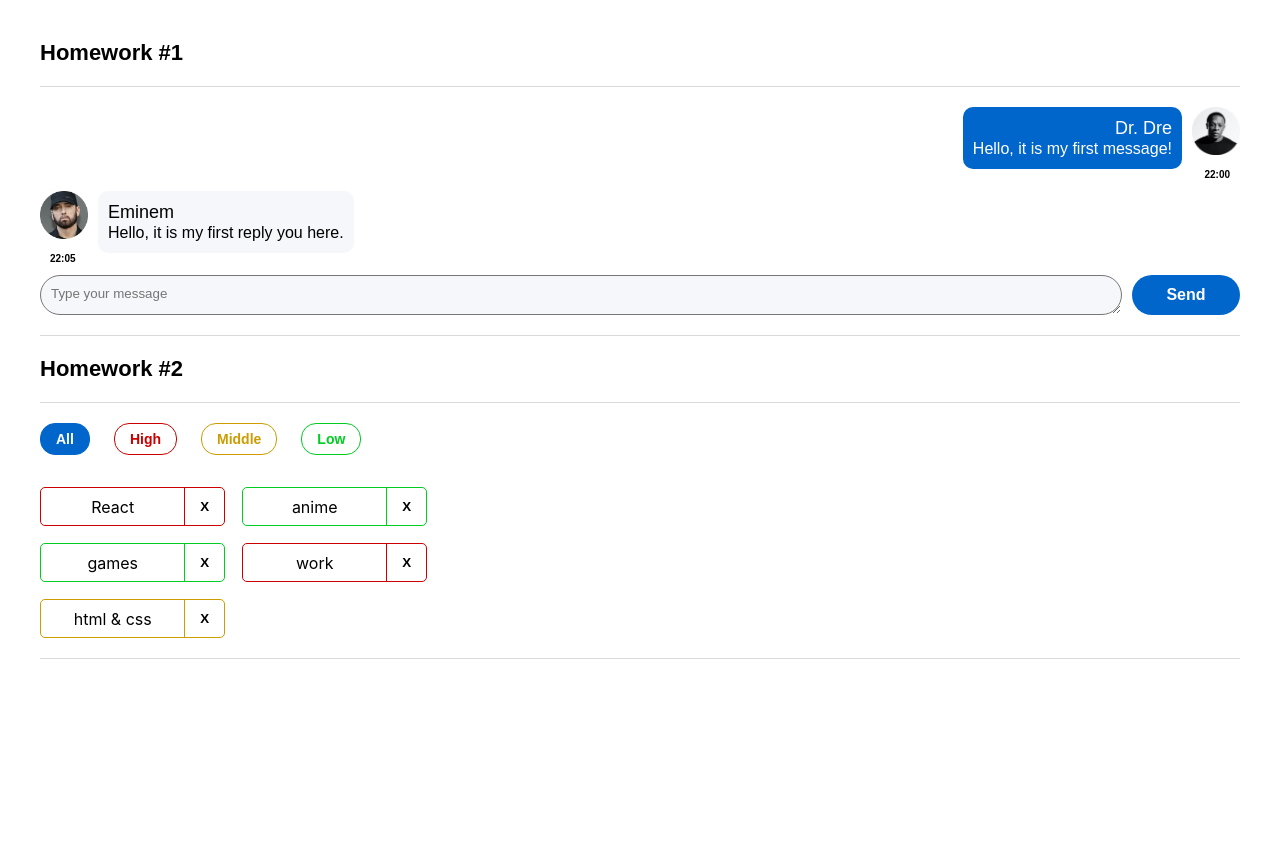
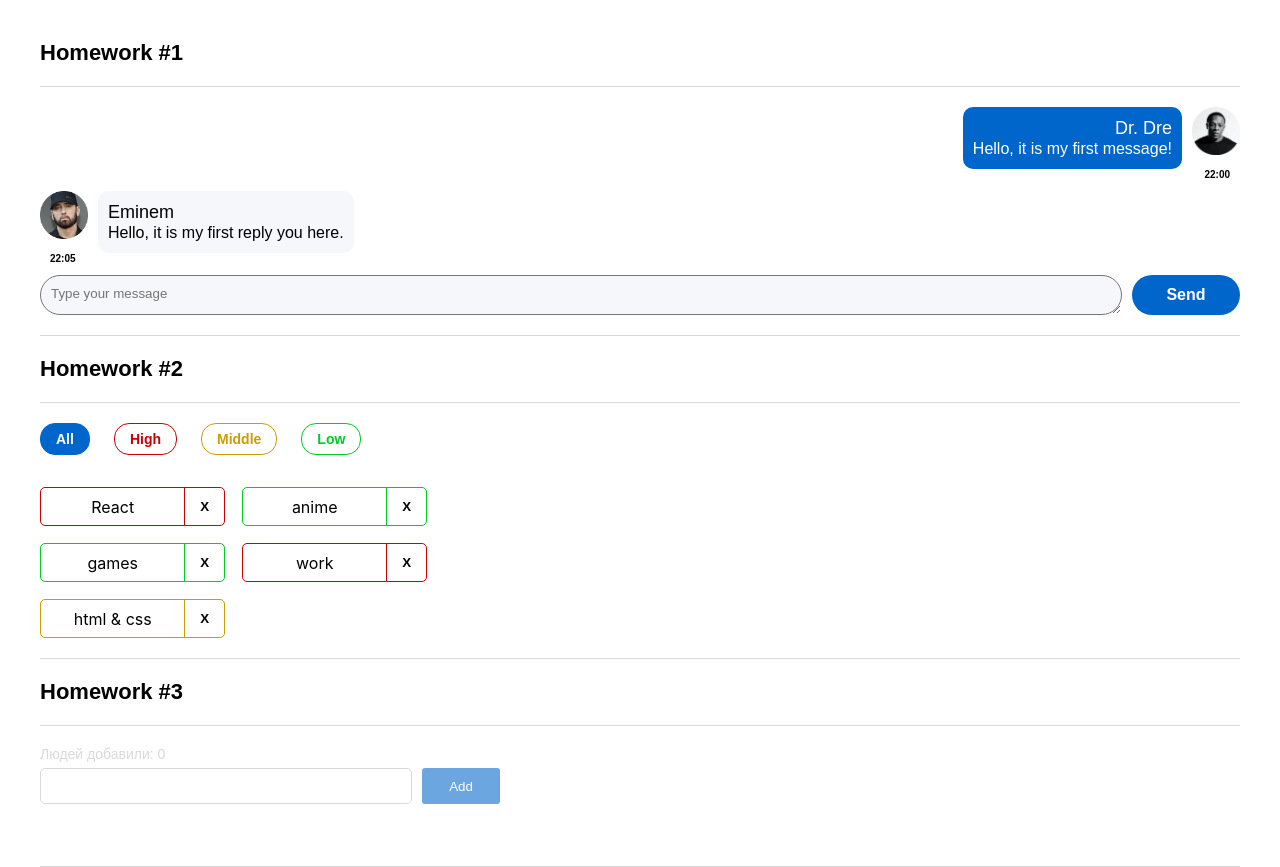
Before and after one commit to eliseevais/14-homework-autochek-ignat, a React (Create React App) app: page / in a window 1280 px wide. Before the commit the page ends 800 px from the top, so only its background shows below. Built offline with nearby package versions, Linux system fonts and the light colour scheme.

Commit message:
sprint02 week03

```diff
--- a/src/s1-main/App.tsx
+++ b/src/s1-main/App.tsx
@@ -2,6 +2,7 @@ import React from 'react'
 import s from './App.module.css'
 import HW1 from '../s2-homeworks/hw01/HW1'
 import HW2 from "../s2-homeworks/hw02/HW2";
+import HW3 from "../s2-homeworks/hw03/HW3";
 
 function App() {
   return (
@@ -9,7 +10,7 @@ function App() {
       <HW1/>
       {/*раскомментировать по ходу выполнения*/}
       <HW2/>
-      {/*<HW3/>*/}
+      <HW3/>
       {/*<HW4/>*/}
 
       {/*при выполнении дз 5 и более - закомментировать здесь дз 1-4, так как они есть внутри дз 5*/}
--- a/src/s2-homeworks/hw03/Greeting.module.css
+++ b/src/s2-homeworks/hw03/Greeting.module.css
@@ -1,28 +1,55 @@
 .greetingForm {
+  min-height: 100px;
+  font-family: 'Montserrat', sans-serif;
+  font-size: 14px;
+  font-weight: 400;
+  color: #D9D9D9;
 }
 
 .inputAndButtonContainer {
+  display: flex;
 }
 
-.error {
+.inputAndButtonContainer .error {
+  color: #CC0000;
 }
 
-.input {
+.inputAndButtonContainer input {
+  width: 372px;
+  height: 36px;
+  padding: 4px;
+  margin: 6px 0;
+  border: 1px solid #D9D9D9;
+  border-radius: 5px;
 }
 
 .input:focus {
 }
 
-.errorInput {
+.inputAndButtonContainer .errorInput {
 }
 
-.button {
+.inputAndButtonContainer button {
+  width: 78px;
+  height: 36px;
+  margin: 6px 0 0 10px;
+  border-radius: 3px;
+  background-color: rgba(0, 102, 204, 0.58);
+  color: #FFFFFF;
+  text-transform: capitalize;
+  border: none;
 }
 
-.button:focus {
+.inputAndButtonContainer button:hover {
+  background-color: #0066CC;
+}
+
+.inputAndButtonContainer button:focus {
+  background-color: #0066CC;
 }
 
 .button:active {
+
 }
 
 .button:disabled {
@@ -32,4 +59,8 @@
 }
 
 .greeting {
+  font-family: 'Montserrat', sans-serif;
+  font-size: 14px;
+  font-weight: 500;
+  color: #000000;
 }
--- a/src/s2-homeworks/hw03/Greeting.tsx
+++ b/src/s2-homeworks/hw03/Greeting.tsx
@@ -1,15 +1,21 @@
-import React, {ChangeEvent, KeyboardEvent} from 'react'
+import React, {
+  ChangeEvent,
+  ChangeEventHandler, FocusEventHandler,
+  KeyboardEvent, KeyboardEventHandler,
+  MouseEventHandler
+} from 'react'
 import s from './Greeting.module.css'
 
-type GreetingPropsType = {
-    name: any // need to fix any
-    setNameCallback: any // need to fix any
-    addUser: any // need to fix any
-    onBlur: any // need to fix any
-    onEnter: any // need to fix any
-    error: any // need to fix any
-    totalUsers: any // need to fix any
-    lastUserName?: any // need to fix any
+export type GreetingPropsType = {
+    name: string // need to fix any
+    setNameCallback: ChangeEventHandler<HTMLInputElement> // need to fix any
+  // (e: ChangeEvent<HTMLInputElement>) => void
+    addUser: MouseEventHandler<HTMLButtonElement> // need to fix any
+    onBlur: FocusEventHandler<HTMLInputElement> // need to fix any
+    onEnter: KeyboardEventHandler<HTMLInputElement> // need to fix any
+    error: string // need to fix any
+    totalUsers: number // need to fix any
+    lastUserName: string // need to fix any
 }
 
 // презентационная компонента (для верстальщика)
--- a/src/s2-homeworks/hw03/GreetingContainer.tsx
+++ b/src/s2-homeworks/hw03/GreetingContainer.tsx
@@ -1,20 +1,34 @@
-import React, { ChangeEvent, KeyboardEvent, useState } from 'react'
+import React, {ChangeEvent, KeyboardEvent, useState} from 'react'
 import Greeting from './Greeting'
-import { UserType } from './HW3'
+import {pureAddUserCallback, UserType} from './HW3'
 
 type GreetingContainerPropsType = {
-    users: any // need to fix any
-    addUserCallback: any // need to fix any
+  users: UserType[] // need to fix any
+  addUserCallback: (name: string) => void // need to fix any
 }
 
-export const pureAddUser = (name: any, setError: any, setName: any, addUserCallback: any) => {
+export const pureAddUser = (name: string, setError: (error: string) => void, setName: (name: string) => void, addUserCallback: (name: string) => void) => {
+  if (name.trim() === '') {
+    setError('Ошибка! Введите имя!')
+  } else {
+    addUserCallback(name);
+    setName('')
+  }
   // если имя пустое - показать ошибку, иначе - добавить юзера и очистить инпут
 }
 
-export const pureOnBlur = (name: any, setError: any) => { // если имя пустое - показать ошибку
+export const pureOnBlur = (name: string, setError: (error: string) => void) => {
+  // если имя пустое - показать ошибку
+  if (name.trim() === '') {
+    setError('Ошибка! Введите имя!')
+  }
 }
 
-export const pureOnEnter = (e: any, addUser: any) => { // если нажата кнопка Enter - добавить
+export const pureOnEnter = (e: KeyboardEvent<HTMLInputElement>, addUser: () => void) => {
+  // если нажата кнопка Enter - добавить
+  if (e.charCode === 13) {
+    addUser()
+  }
 }
 
 // более простой и понятный для новичков
@@ -26,11 +40,13 @@ const GreetingContainer: React.FC<GreetingContainerPropsType> = ({
                                                                    addUserCallback,
                                                                  }) => {
   // деструктуризация пропсов
-    const [name, setName] = useState<any>('') // need to fix any
-    const [error, setError] = useState<any>('') // need to fix any
+  const [name, setName] = useState<string>('') // need to
+  // fix any
+  const [error, setError] = useState<string>('') // need to fix any
 
-    const setNameCallback = (e: any) => { // need to fix any
-        setName('some name') // need to fix
+  const setNameCallback = (e: ChangeEvent<HTMLInputElement>) => { // need
+    // to fix any
+    setName(e.currentTarget.value) // need to fix
 
     error && setError('')
   }
@@ -42,12 +58,12 @@ const GreetingContainer: React.FC<GreetingContainerPropsType> = ({
     pureOnBlur(name, setError)
   }
 
-    const onEnter = (e: any) => {
+  const onEnter = (e: KeyboardEvent<HTMLInputElement>) => {
     pureOnEnter(e, addUser)
   }
 
-    const totalUsers = 0 // need to fix
-    const lastUserName = 'some name' // need to fix
+  const totalUsers = users.length // need to fix
+  const lastUserName = totalUsers ? users[totalUsers -1].name : '' // need to fix
 
   return (
     <Greeting
--- a/src/s2-homeworks/hw03/HW3.tsx
+++ b/src/s2-homeworks/hw03/HW3.tsx
@@ -1,12 +1,13 @@
-import React, { useState } from 'react'
-import { v1 } from 'uuid'
+import React, {useState} from 'react'
+import {v1} from 'uuid'
 import s2 from '../../s1-main/App.module.css'
 import GreetingContainer from './GreetingContainer'
 
 /*
-* 1 - описать тип UserType
-* 2 - указать нужный тип в useState с users
-* 3 - дописать типы и логику функции pureAddUserCallback и проверить её тестами
+* 1 done - описать тип UserType
+* 2 done - указать нужный тип в useState с users
+* 3 done - дописать типы и логику функции pureAddUserCallback и проверить её
+*  тестами
 * 4 - в файле GreetingContainer.tsx дописать типизацию пропсов
 * 5 - в файле GreetingContainer.tsx указать нужные типы в useState с name и error
 * 6 - в файле GreetingContainer.tsx дописать тип и логику функции setNameCallback
@@ -19,20 +20,22 @@ import GreetingContainer from './GreetingContainer'
 
 // types
 export type UserType = {
-    _id: any // need to fix any
-    name: any // need to fix any
+  _id: string // need to fix any
+  name: string // need to fix any
 }
 
-export const pureAddUserCallback = (name: any, setUsers: any, users: any) => { // need to fix any
+export const pureAddUserCallback = (name: string, setUsers: (users: Array<UserType>) => void, users: Array<UserType>) => { // need to fix any
   const user = { // need to fix
+    _id: v1(),
+    name: name
   }
   setUsers([...users, user])
 }
 
 const HW3 = () => {
-    const [users, setUsers] = useState<any>([]) // need to fix any
+  const [users, setUsers] = useState<UserType[]>([]) // need to fix any
 
-    const addUserCallback = (name: any) => { // need to fix any
+  const addUserCallback = (name: string) => { // need to fix any
     pureAddUserCallback(name, setUsers, users)
   }
 
```
Lines whose indentation alone changed are shown as unchanged.
